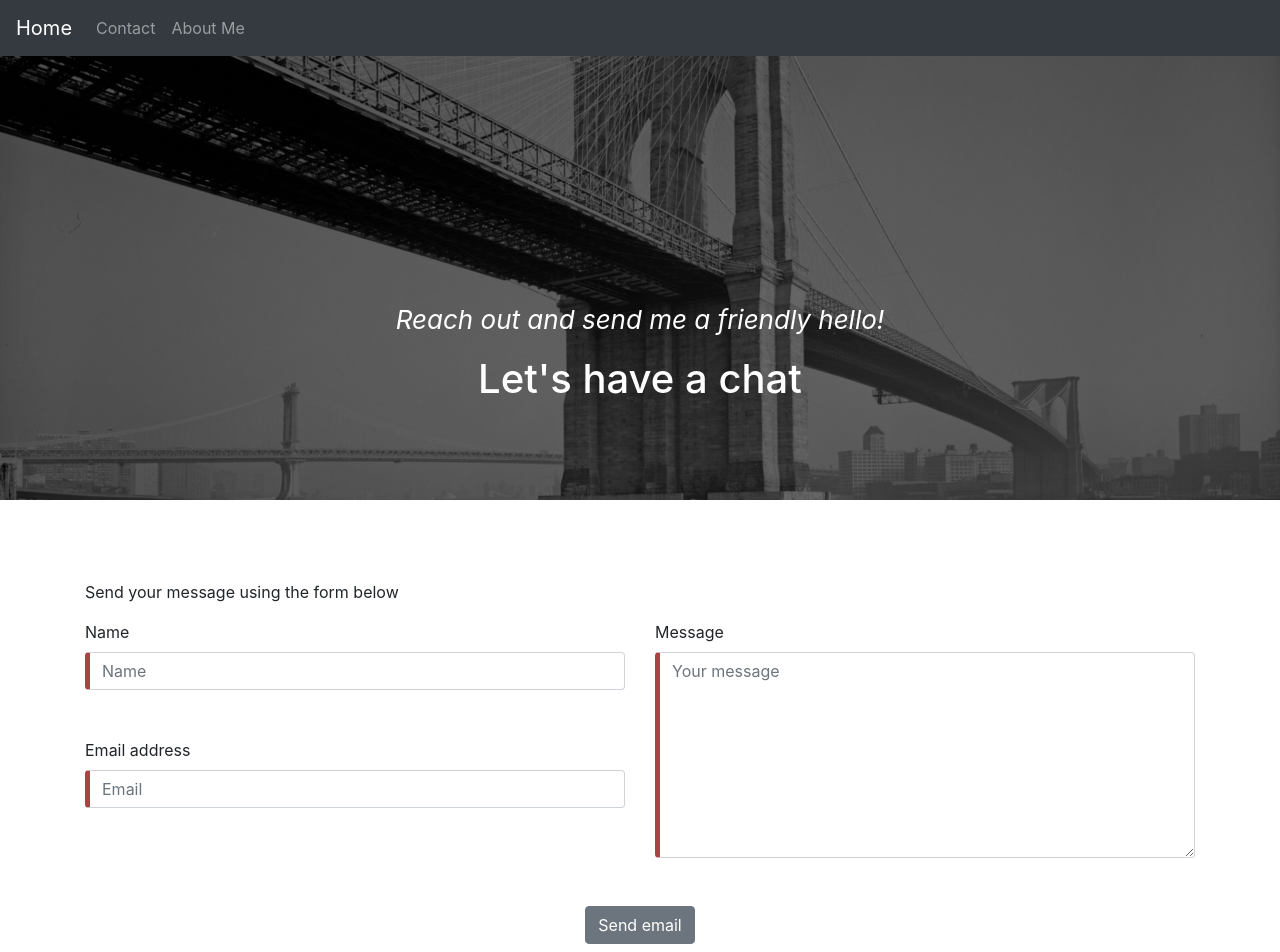
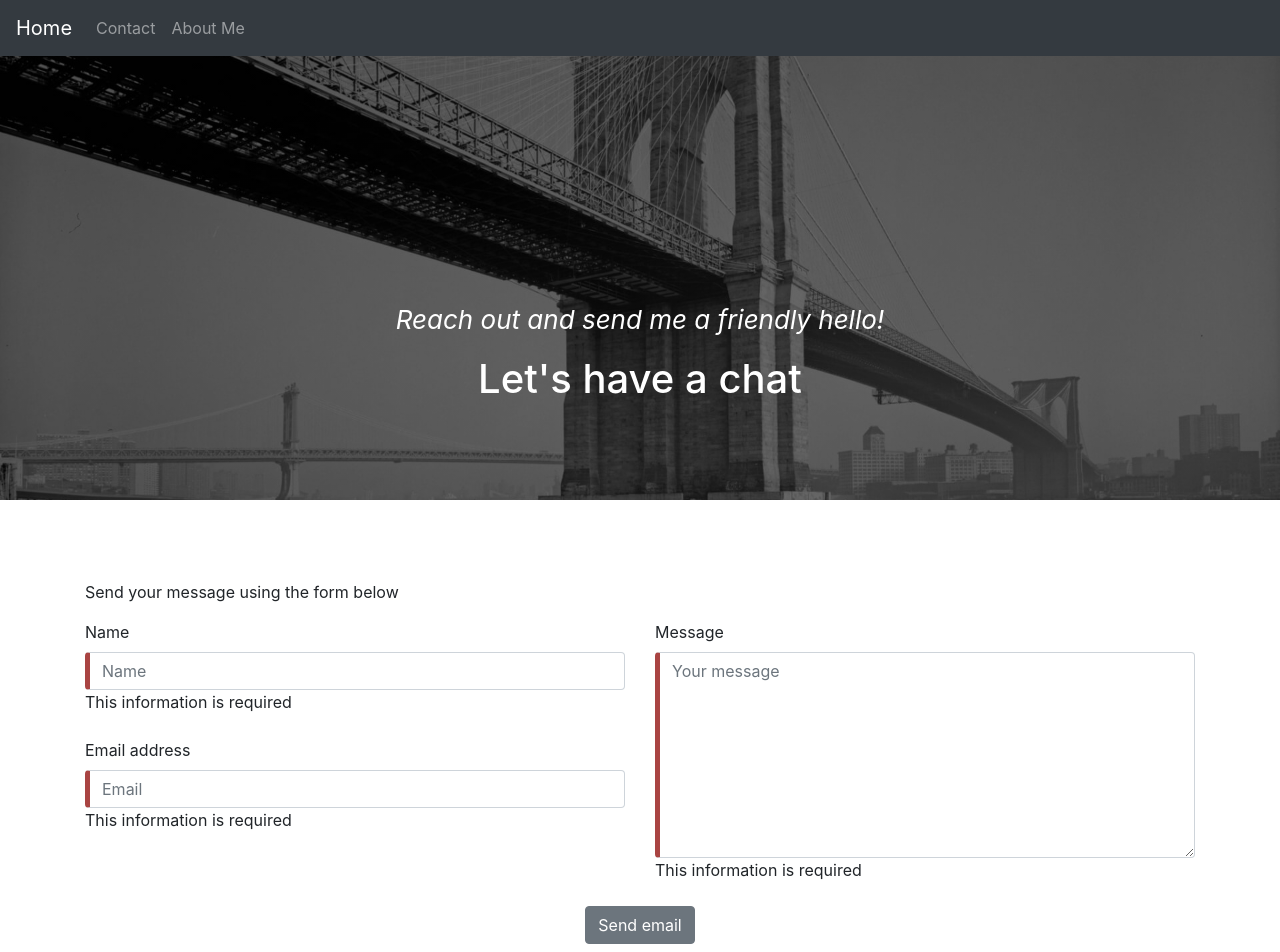
Before and after one commit to AndyRadulescu/personal-website, an Angular app: page /contact in a window 1280 px wide. Shown: the top 952 px of the page. Built offline with nearby package versions, Linux system fonts and the light colour scheme.

Commit message:
contact-email form made ok

```diff
--- a/src/app/contact/section-email/section-email.component.html
+++ b/src/app/contact/section-email/section-email.component.html
@@ -1,6 +1,7 @@
 <section class="section--email">
     <div class="container">
-        <form action="https://formspree.io/radulescu.eduard.andrei@gmail.com"
+        <form #emailForm="ngForm" (ngSubmit)="onSubmit(emailForm.value)"
+              action="https://formspree.io/radulescu.eduard.andrei@gmail.com"
               method="POST">
             <p>Send your message using the form below</p>
             <div class="row">
@@ -9,13 +10,14 @@
                         <label for="name">Name</label>
                         <input type="text" class="form-control" name="name" required [(ngModel)]="message.name"
                                id="name" placeholder="Name" #name="ngModel">
-                        <span [ngClass]="{'invisible': name.valid || name.pristine}">This information is required</span>
+                        <span [ngClass]="{'invisible': name.valid }">This information is required</span>
                     </div>
                     <div class="form-group mb-4">
                         <label for="email">Email address</label>
                         <input type="email" class="form-control" name="email" required [(ngModel)]="message.email"
                                id="email" placeholder="Email" #email="ngModel">
-                        <span [ngClass]="{'invisible': email.valid || email.pristine}" class="help-block">This information is required</span>
+                        <span [ngClass]="{'invisible': email.valid }"
+                              class="help-block">This information is required</span>
                     </div>
                 </div>
                 <div class="col-md-6">
@@ -23,7 +25,8 @@
                         <label for="message">Message</label>
                         <textarea class="form-control" name="message" required [(ngModel)]="message.content"
                                   id="message" rows="8" placeholder="Your message" #content="ngModel"></textarea>
-                        <span [ngClass]="{'invisible': content.valid || content.pristine}" class="help-block">This information is required</span>
+                        <span [ngClass]="{'invisible': content.valid }"
+                              class="help-block">This information is required</span>
                     </div>
                 </div>
             </div>
--- a/src/app/contact/section-email/section-email.component.ts
+++ b/src/app/contact/section-email/section-email.component.ts
@@ -8,6 +8,7 @@ import {Message} from './message';
 })
 export class SectionEmailComponent implements OnInit {
     public message: Message;
+    public submitted = false;
 
     constructor() {
     }
@@ -16,4 +17,9 @@ export class SectionEmailComponent implements OnInit {
         this.message = new Message();
     }
 
+    onSubmit(data: any) {
+        console.log(data);
+        this.submitted = true;
+    }
+
 }
```
